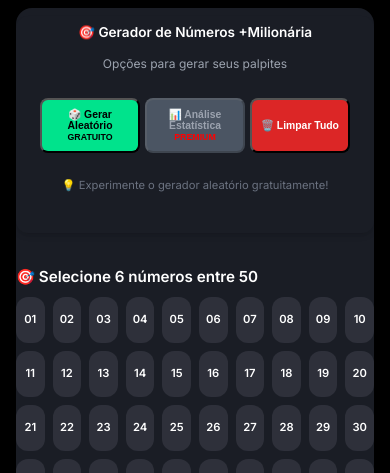
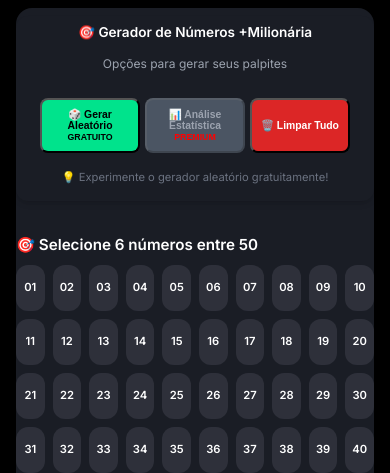
Before and after one commit to dacostaEF/loterias-inteligentes, a Flask app: page /dashboard in a window 390 px wide. Shown: the part 72-545 px from the top of the page. Run offline with Flask 3, Linux system fonts and the light colour scheme; some libraries are stand-ins or nearby versions.

Commit message:
ajustando espaçãmento entre elementeos dos continer gerador de numeros

```diff
--- a/static/css/estilo.css
+++ b/static/css/estilo.css
@@ -162,6 +162,21 @@ body {
         overflow: hidden !important; /* Esconde conteúdo que ultrapassar */
         text-overflow: ellipsis !important; /* Adiciona "..." se necessário */
         font-size: 0.7rem !important; /* Reduz ainda mais a fonte para caber */
+    }
+
+    /* Reduzir margem inferior da seção principal do Gerador */
+    section.mb-6 {
+        margin-bottom: 0rem !important; /* Remove completamente a margem inferior */
+    }
+
+    /* Ajuste do padding inferior do container do gerador */
+    .gerador-container {
+        padding-bottom: 0rem !important; /* Zera completamente o padding inferior */
+    }
+
+    /* Ajuste da margem superior do bloco de texto final dentro do gerador */
+    .gerador-container .mt-4 {
+        margin-top: 0.5rem !important; /* Reduz de 1rem (16px) para 0.5rem (8px) */
     }
 
 
```
